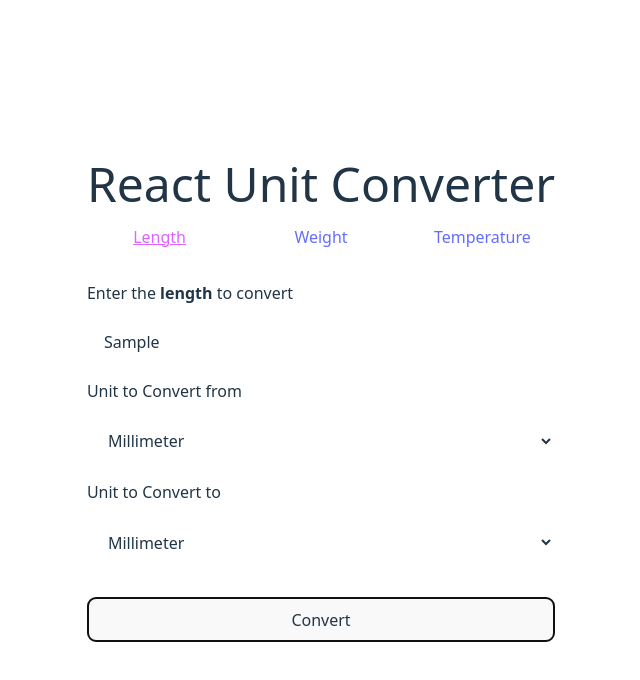
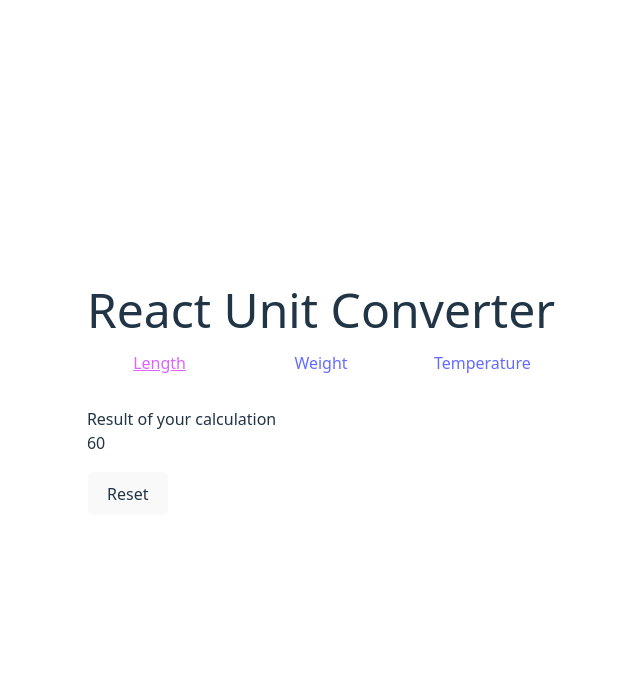
Before and after one commit to sebastianaclane/react-unit-converter, a React (Vite) app: page / in a window 1280 px wide. Both pictures are taken after typing "Sample" into the empty fields and a click on the button "Convert". Shown: the top 680 px of the page, without its empty margins (319-959 px from the left). Built offline with nearby package versions, Linux system fonts and the light colour scheme.

Commit message:
Show the form or show the convertedValue and a reset button depending if the value is null or not I added handleReset function to add reset button functionality

```diff
--- a/src/Form.jsx
+++ b/src/Form.jsx
@@ -60,6 +60,12 @@ function Form( {typeOfConverter, convertedValue, setConvertedValue} ) {
         setConvertedValue(60);
     }
 
+    function handleReset() {
+        setConvertedValue(null);
+    }
+
+    // if form hasn't been submitted and there is no convertedValue, return form below
+    if (convertedValue == null) {
         return (
             <form className="form grid gap-4" onSubmit={handleConversion}>
                 <label htmlFor="unitamount">Enter the <strong>{typeOfConverter}</strong> to convert</label>
@@ -75,6 +81,14 @@ function Form( {typeOfConverter, convertedValue, setConvertedValue} ) {
                 <button type="submit">Convert</button>
             </form>
         );
+    } else {
+        // form has been submitted and there is a convertedValue, return result and a reset button
+        return <>
+                <p>Result of your calculation</p>
+                <p>{convertedValue}</p>
+                <button type="reset" onClick={handleReset}>Reset</button>
+               </>
+    }
 }
 
 export default Form;
```
Lines whose indentation alone changed are shown as unchanged.
